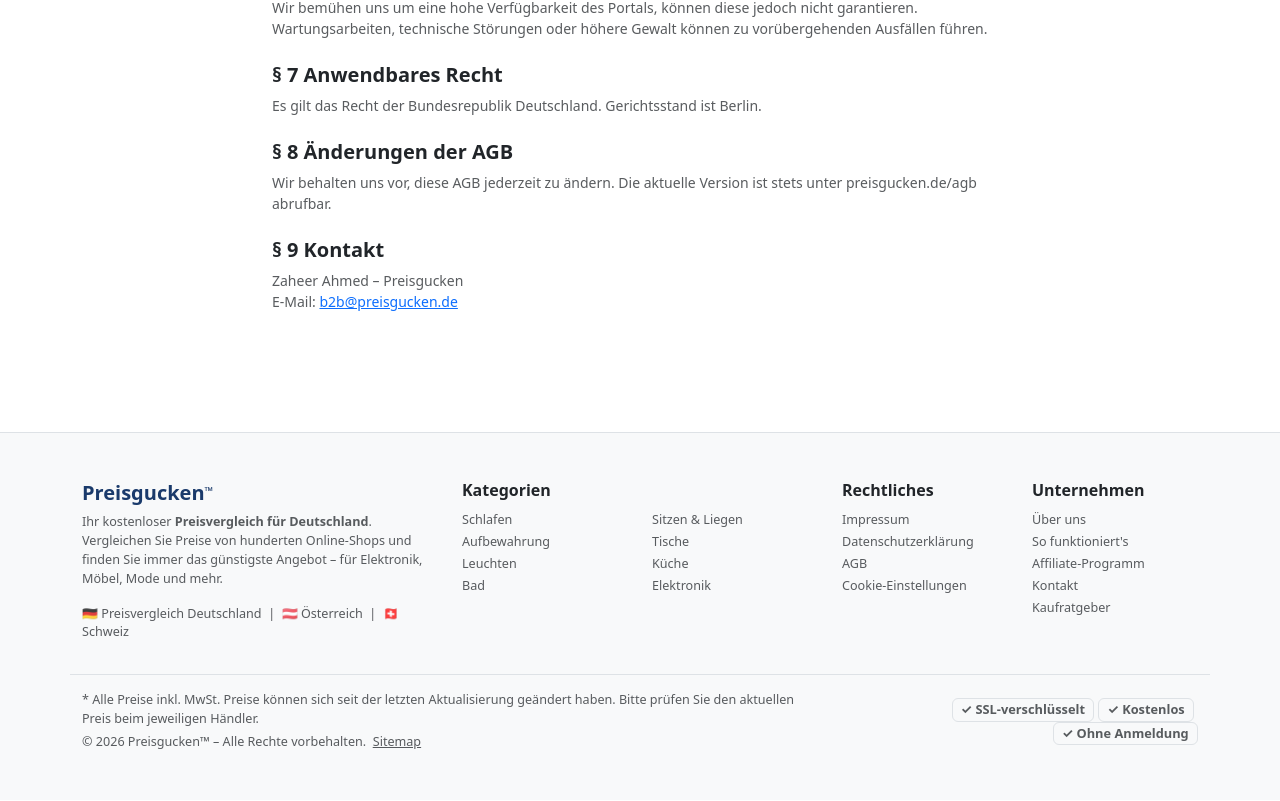
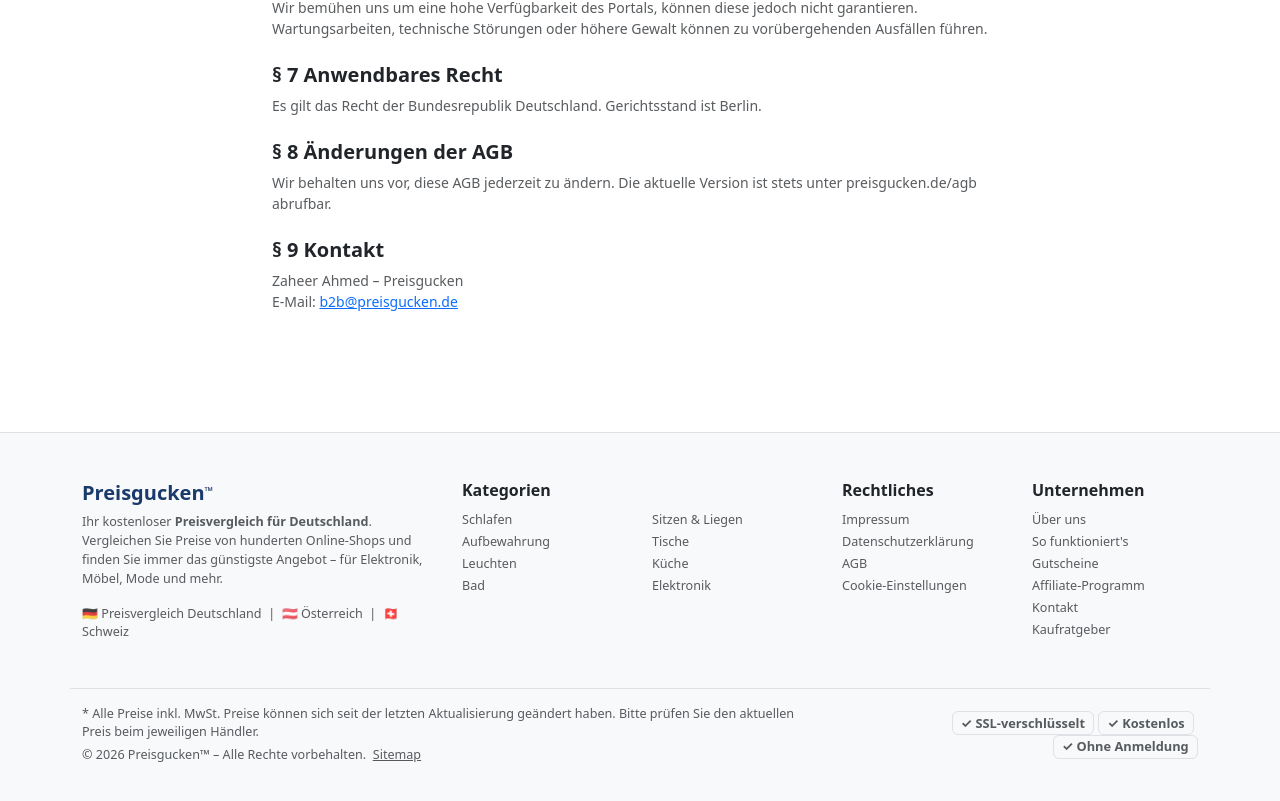
Before and after one commit to zaheerahmedberlin/nextjs-app, a Next.js app: page /agb in a window 1280 px wide. Shown: the part 970-1771 px from the top of the page. Built offline with nearby package versions, Linux system fonts and the light colour scheme.

Commit message:
fix: link /gutscheine from the footer
Nothing on the site linked to the Gutscheine page since it shipped —
same gap the blog link ("Kaufratgeber") was added to fix a few days
ago, now applied to the same "Unternehmen" footer column.

```diff
--- a/components/Footer.jsx
+++ b/components/Footer.jsx
@@ -62,6 +62,7 @@
             <ul className="list-unstyled">
               <li><a href="/ueber-uns" className="text-decoration-none text-muted small">Über uns</a></li>
               <li><a href="/so-funktioniert-es" className="text-decoration-none text-muted small">So funktioniert's</a></li>
+              <li><a href="/gutscheine" className="text-decoration-none text-muted small">Gutscheine</a></li>
               <li><a href="/affiliate-programm" className="text-decoration-none text-muted small">Affiliate-Programm</a></li>
               <li><a href="/kontakt" className="text-decoration-none text-muted small">Kontakt</a></li>
               {/* Cross-links to the SEO blog (preisgucken.com) — previously
```
